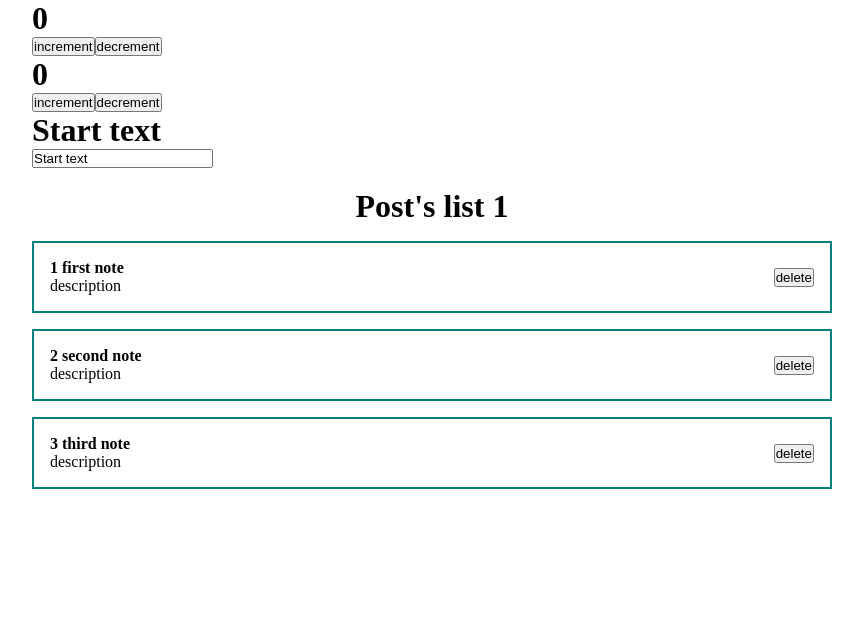
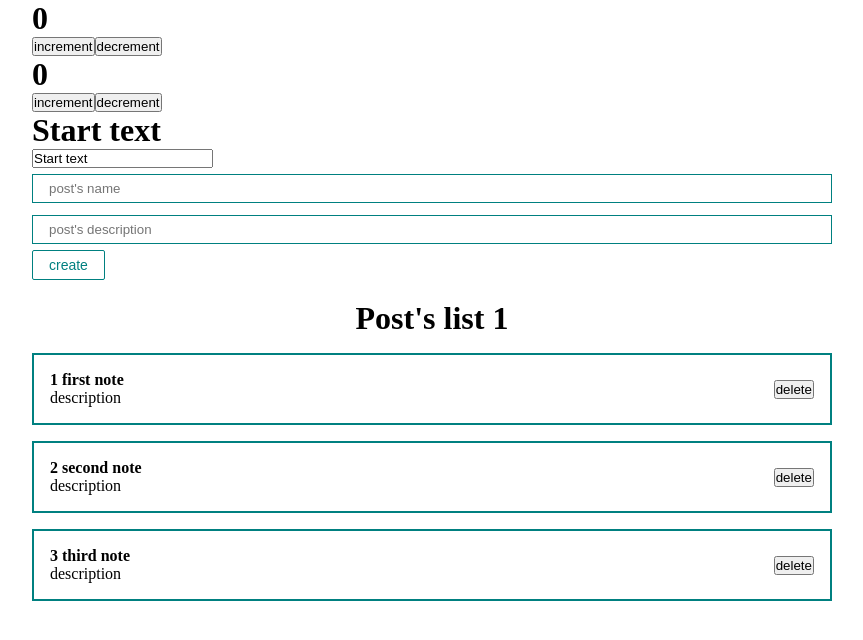
Before and after one commit to Evgeniy-makdak/MyReactDemonstrationProject, a React (Create React App) app: page / in a window 1280 px wide. Shown: the top 640 px of the page, without its empty margins (208-1071 px from the left). Built offline with nearby package versions, Linux system fonts and the light colour scheme.

Commit message:
Add files via upload
Created button and input components, styled them using CSS modules.

```diff
--- a/src/App.js
+++ b/src/App.js
@@ -4,6 +4,8 @@ import Handle from './components/Handle';
 import PostItem from './components/PostItem';
 import PostList from './components/PostList';
 import './styles/App.css';
+import MyButton from './components/UI/button/MyButton';
+import MyInput from './components/UI/button/input/MyInput';
 
 // Обратите внимание, что мы можем переиспользовать компоненты по сколько угодно раз и в разных местах программы.
 // При этом эти компоненты будут работать совершенно независимо друг от друга.
@@ -23,6 +25,11 @@ function App() {
       <Counter />
       <Counter />
       <Handle />
+      <div className="postsCreate">
+        <MyInput type="text" placeholder="post's name" />
+        <MyInput type="text" placeholder="post's description" />
+        <MyButton>create</MyButton>
+      </div>
       <PostList posts={posts} title="Post's list 1" />
     </div>
   );
--- /dev/null
+++ b/src/components/UI/button/MuButton.module.css
@@ -0,0 +1,9 @@
+.myBtn {
+    padding: 6px 16px;
+    color: teal;
+    font-size: 14px;
+    background: transparent;
+    border: 1px solid teal;
+    border-radius: 2px;
+    cursor: pointer;
+}
--- /dev/null
+++ b/src/components/UI/button/MyButton.jsx
@@ -0,0 +1,14 @@
+import React from 'react';
+import classes from './MuButton.module.css'
+
+const MyButton = ({children, ...props}) => {
+    return (
+        // Очень полезный способ передачи пропсов из корневого файла (где прописана кнопка) через указание {...props}. Теперь, всё что мы
+        // укажем в App.js в свойствах кнопки <MyButton (любое свойство, например desabled для проверки), будет корректро отрабатывать.
+        <button {...props} className={classes.myBtn}>
+            {children}
+        </button>
+    );
+};
+
+export default MyButton;
--- /dev/null
+++ b/src/components/UI/button/input/MyInput.jsx
@@ -0,0 +1,12 @@
+import React from 'react';
+import classes from './MyInput.module.css'
+
+const MyInput = (props) => {
+    return (
+        <input className={classes.myInput} {...props}/>
+
+
+    );
+};
+
+export default MyInput;
--- /dev/null
+++ b/src/components/UI/button/input/MyInput.module.css
@@ -0,0 +1,6 @@
+.myInput {
+    width: 100%;
+    padding: 6px 16px;
+    margin: 6px 0;
+    border: 1px solid teal;
+}
```
Also changed, not shown: src/styles/App.css (line endings or trailing spaces).
